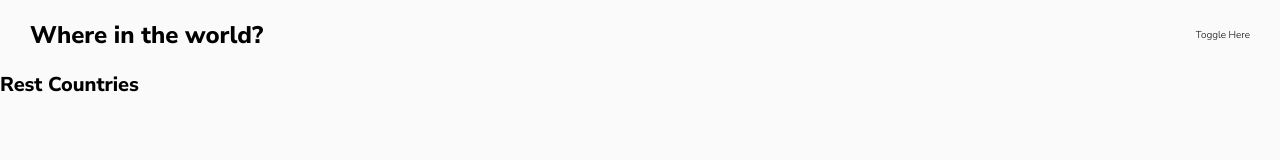
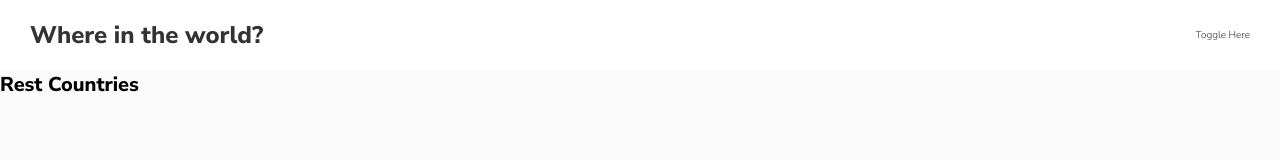
Before and after one commit to STomlinson1/rest-countries, a Next.js app: page / in a window 1280 px wide. Shown: the top 160 px of the page. Built offline with nearby package versions, Linux system fonts and the light colour scheme.

Commit message:
Add dynamic theme change to navbar.

```diff
--- a/components/Navbar/Navbar.module.scss
+++ b/components/Navbar/Navbar.module.scss
@@ -2,6 +2,8 @@
 
 .navbar {
 	height: 7rem;
+	background-color: getColor(elements);
+	color: getColor(text);
 
 	.flex {
 		display: flex;
```
